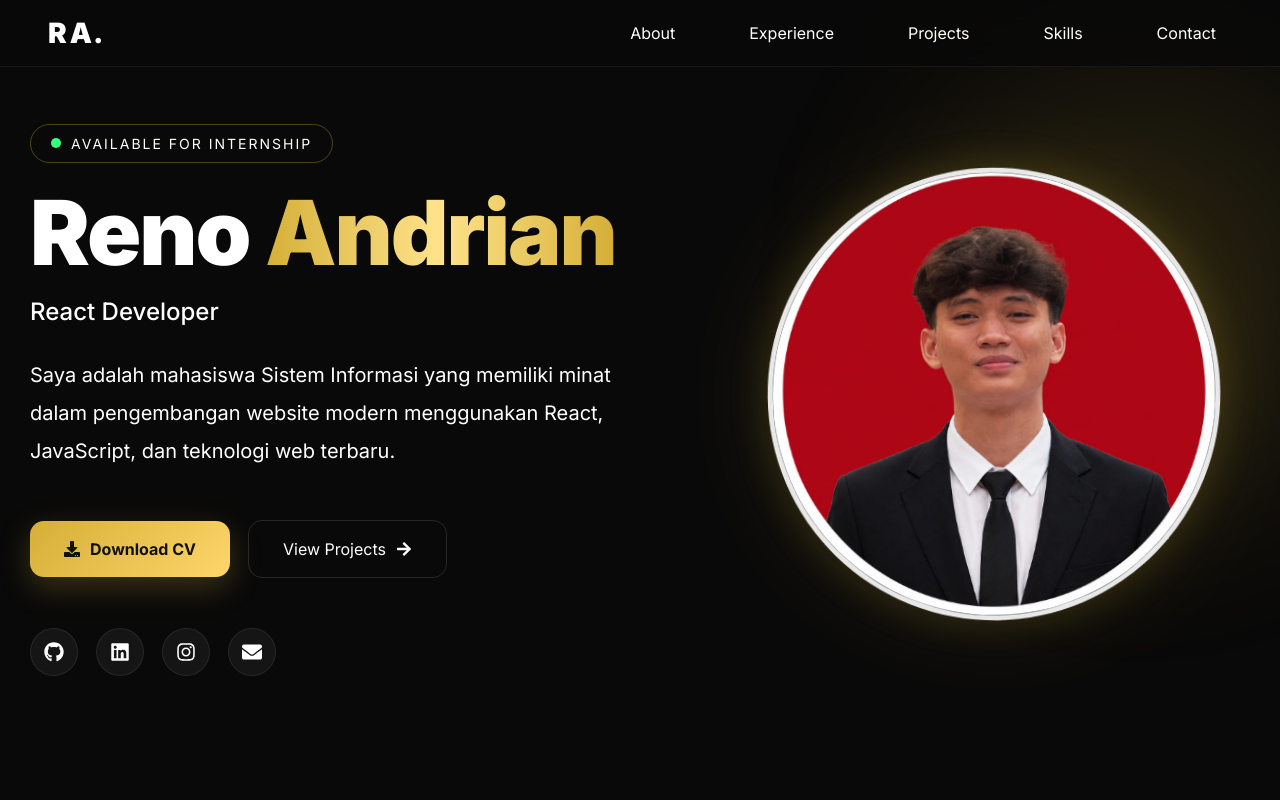
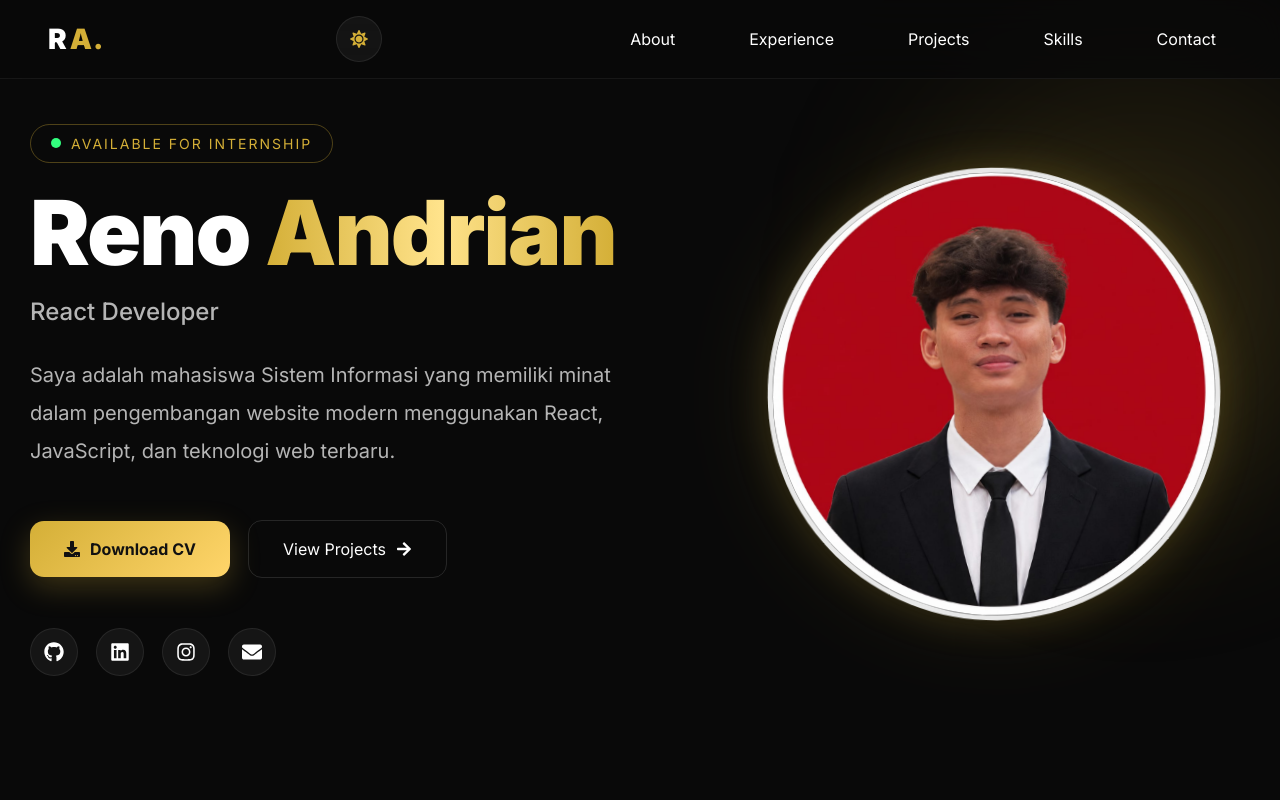
Before and after one commit to andrryynn21-glitch/portfolio-reno-v2, a React (Vite) app: page / in a window 1280 px wide. Shown: the top 800 px of the page. Built offline with nearby package versions, Linux system fonts and the light colour scheme.

Commit message:
update terbaru css

```diff
--- a/src/components/Navbar.jsx
+++ b/src/components/Navbar.jsx
@@ -2,6 +2,7 @@ import "../styles/Navbar.css";
 import { useEffect, useState } from "react";
 import navLinks from "../data/navLinks";
 import { FaBars, FaTimes } from "react-icons/fa";
+import ThemeToggle from "./ThemeToggle";
 
 function Navbar() {
   const [scrolled, setScrolled] = useState(false);
@@ -58,6 +59,9 @@ function Navbar() {
             R<span>A.</span>
           </a>
 
+          <div className="nav-actions">
+            <ThemeToggle />
+
             {/* Hamburger */}
             <button
               className="menu-toggle"
@@ -68,6 +72,7 @@ function Navbar() {
             >
               {menuOpen ? <FaTimes /> : <FaBars />}
             </button>
+          </div>
 
           {/* Menu */}
           <ul className={menuOpen ? "nav-menu active" : "nav-menu"}>
--- /dev/null
+++ b/src/components/ThemeToggle.jsx
@@ -0,0 +1,19 @@
+import { useContext } from "react";
+import { ThemeContext } from "../context/ThemeContext";
+import { FaSun, FaMoon } from "react-icons/fa";
+
+function ThemeToggle() {
+  const { theme, toggleTheme } = useContext(ThemeContext);
+
+  return (
+    <button
+      className="theme-toggle"
+      onClick={toggleTheme}
+      aria-label="Toggle Theme"
+    >
+      {theme === "dark" ? <FaSun /> : <FaMoon />}
+    </button>
+  );
+}
+
+export default ThemeToggle;
--- /dev/null
+++ b/src/context/ThemeContext.jsx
@@ -0,0 +1,30 @@
+import { createContext, useEffect, useState } from "react";
+
+export const ThemeContext = createContext();
+
+export function ThemeProvider({ children }) {
+  const [theme, setTheme] = useState(() => {
+    return localStorage.getItem("theme") || "dark";
+  });
+
+  useEffect(() => {
+    document.documentElement.setAttribute("data-theme", theme);
+
+    localStorage.setItem("theme", theme);
+  }, [theme]);
+
+  const toggleTheme = () => {
+    setTheme((prev) => (prev === "dark" ? "light" : "dark"));
+  };
+
+  return (
+    <ThemeContext.Provider
+      value={{
+        theme,
+        toggleTheme,
+      }}
+    >
+      {children}
+    </ThemeContext.Provider>
+  );
+}
--- a/src/main.jsx
+++ b/src/main.jsx
@@ -3,9 +3,12 @@ import { createRoot } from "react-dom/client";
 import "./index.css";
 import "./styles/global.css";
 import App from "./App.jsx";
+import { ThemeProvider } from "./context/ThemeContext";
 
 createRoot(document.getElementById("root")).render(
   <StrictMode>
-    <App />
+    <ThemeProvider>
+      <App />
+    </ThemeProvider>
   </StrictMode>,
 );
--- a/src/styles/Navbar.css
+++ b/src/styles/Navbar.css
@@ -174,3 +174,50 @@
     padding: 12px 0;
   }
 }
+
+/* ===========================
+   NAV ACTIONS
+=========================== */
+
+.nav-actions {
+  display: flex;
+  align-items: center;
+  gap: 14px;
+}
+
+/* ===========================
+   THEME TOGGLE
+=========================== */
+
+.theme-toggle {
+  width: 46px;
+  height: 46px;
+
+  display: flex;
+  justify-content: center;
+  align-items: center;
+
+  border-radius: 50%;
+
+  background: rgba(255, 255, 255, 0.05);
+
+  border: 1px solid rgba(255, 255, 255, 0.08);
+
+  color: var(--gold);
+
+  transition: all 0.35s ease;
+}
+
+.theme-toggle:hover {
+  transform: translateY(-3px) rotate(15deg);
+
+  background: var(--gradient-gold);
+
+  color: #111;
+
+  box-shadow: 0 10px 25px rgba(212, 175, 55, 0.35);
+}
+
+.theme-toggle svg {
+  font-size: 18px;
+}
--- a/src/styles/global.css
+++ b/src/styles/global.css
@@ -21,8 +21,13 @@ html {
 
 body {
   font-family: "Inter", sans-serif;
-  background: #090909;
-  color: white;
+  background: var(--background);
+
+  color: var(--text);
+
+  transition:
+    background-color 0.35s ease,
+    color 0.35s ease;
   overflow-x: hidden;
 }
 
--- a/src/styles/variables.css
+++ b/src/styles/variables.css
@@ -1,4 +1,9 @@
-:root {
+/* ===========================
+   DARK THEME (DEFAULT)
+=========================== */
+
+:root,
+[data-theme="dark"] {
   --background: #090909;
 
   --surface: #111111;
@@ -22,4 +27,60 @@
   --radius: 18px;
 
   --container: 1280px;
+
+  /* Tambahan */
+  --text: #ffffff;
+
+  --text-secondary: #b5b5b5;
+
+  --card: #151515;
+
+  --navbar: rgba(15, 15, 15, 0.8);
+
+  --gold: #d4af37;
+
+  --gradient-gold: linear-gradient(135deg, #d4af37, #ffd76a);
 }
+
+/* ===========================
+   LIGHT THEME
+=========================== */
+
+[data-theme="light"] {
+  --background: #f8f9fb;
+
+  --surface: #ffffff;
+
+  --surface-light: #f2f2f2;
+
+  --primary: #d4af37;
+
+  --primary-light: #ffd76a;
+
+  --white: #111111;
+
+  --gray: #666666;
+
+  --border: rgba(0, 0, 0, 0.08);
+
+  --shadow: 0 12px 35px rgba(0, 0, 0, 0.08);
+
+  --transition: 0.35s ease;
+
+  --radius: 18px;
+
+  --container: 1280px;
+
+  /* Tambahan */
+  --text: #111111;
+
+  --text-secondary: #555555;
+
+  --card: #ffffff;
+
+  --navbar: rgba(255, 255, 255, 0.82);
+
+  --gold: #d4af37;
+
+  --gradient-gold: linear-gradient(135deg, #d4af37, #ffd76a);
+}
```
Lines whose indentation alone changed are shown as unchanged.
